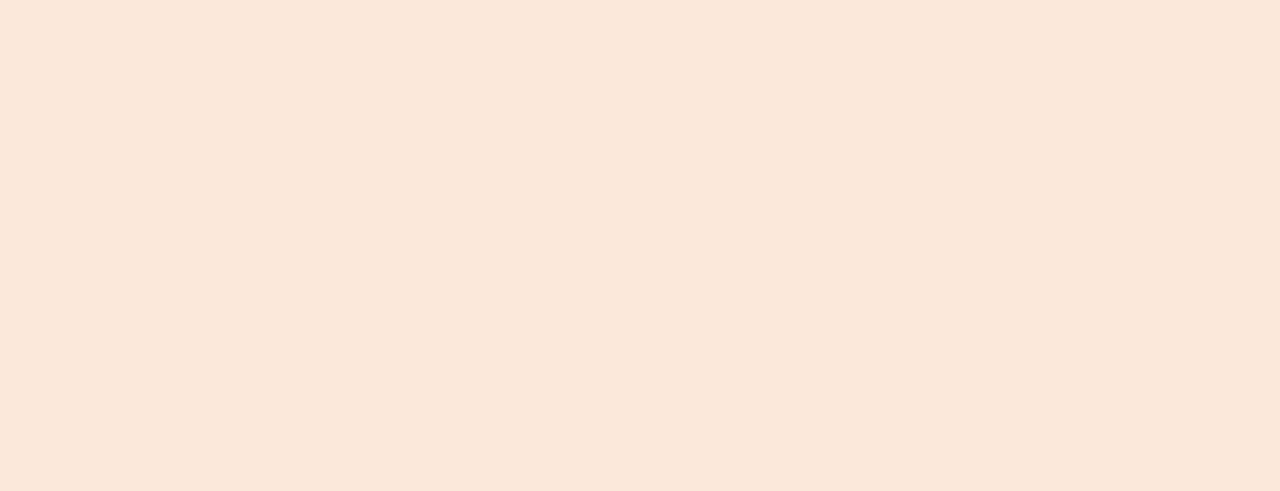
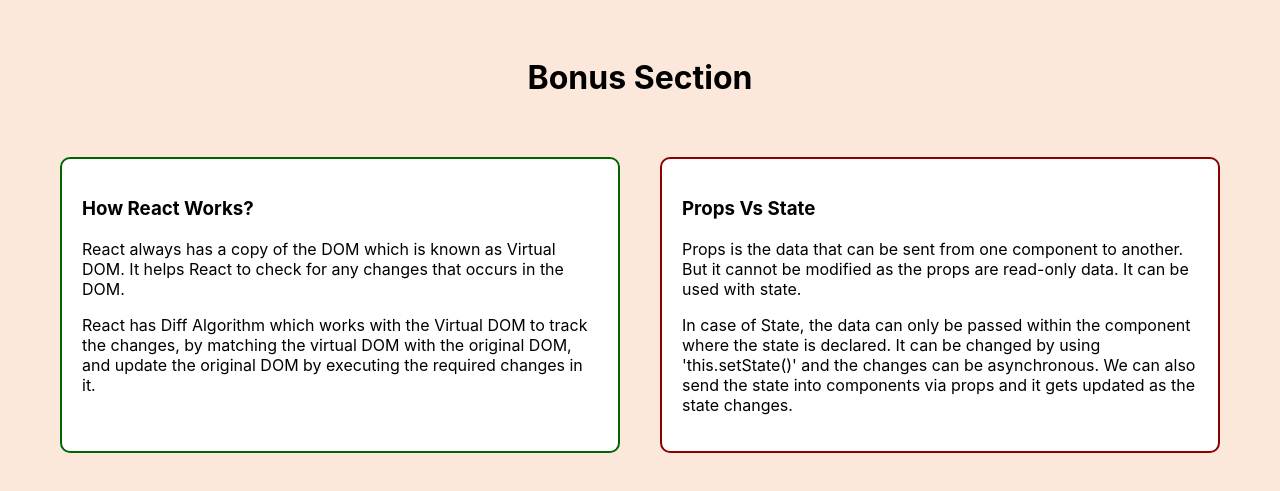
Before and after one commit to pushpitanandy/lucky-one-selector, a React (Create React App) app: page / in a window 1280 px wide. Shown: the part 2211-2702 px from the top of the page. Before the commit the page ends 2202 px from the top, so only its background shows below. Built offline with nearby package versions, Linux system fonts and the light colour scheme.

Commit message:
bonus question answers added

```diff
--- a/src/App.js
+++ b/src/App.js
@@ -1,4 +1,5 @@
 import './App.css';
+import Answers from './components/Answers/Answers';
 import Header from './components/Header/Header';
 import Shop from './components/Shop/Shop';
 
@@ -7,6 +8,7 @@
     <div>
       <Header></Header>
       <Shop></Shop>
+      <Answers></Answers>
     </div>
   );
 }
--- /dev/null
+++ b/src/components/Answers/Answers.css
@@ -0,0 +1,29 @@
+h1{
+    text-align: center;
+    margin-top: 60px;
+}
+
+.answers{
+    display: flex;
+    justify-content:space-between;
+    margin:40px;
+
+}
+
+.first-answer{
+    border: 2px solid darkgreen;
+    border-radius: 10px;
+    padding: 20px;
+    margin: 20px;
+    width: 50%;
+    background-color: white;
+}
+
+.second-answer{
+    border: 2px solid darkred;
+    border-radius: 10px;
+    background-color: white;
+    padding: 20px;
+    margin: 20px;
+    width: 50%
+}
--- /dev/null
+++ b/src/components/Answers/Answers.js
@@ -0,0 +1,24 @@
+import React from 'react';
+import './Answers.css';
+
+const Answers = () => {
+    return (
+        <div>
+            <h1>Bonus Section</h1>
+            <div className="answers">
+                <div className='first-answer'>
+                    <h3>How React Works?</h3>
+                    <p>React always has a copy of the DOM which is known as Virtual DOM. It helps React to check for any changes that occurs in the DOM.</p>
+                    <p>React has Diff Algorithm which works with the Virtual DOM to track the changes, by matching the virtual DOM with the original DOM, and update the original DOM by executing the required changes in it.</p>
+                </div>
+                <div className='second-answer'>
+                    <h3>Props Vs State</h3>
+                    <p>Props is the data that can be sent from one component to another. But it cannot be modified as the props are read-only data. It can be used with state.</p>
+                    <p>In case of State, the data can only be passed within the component where the state is declared. It can be changed by using 'this.setState()' and the changes can be asynchronous. We can also send the state into components via props and it gets updated as the state changes.</p>
+                </div>
+            </div>
+        </div>
+    );
+};
+
+export default Answers;
```
